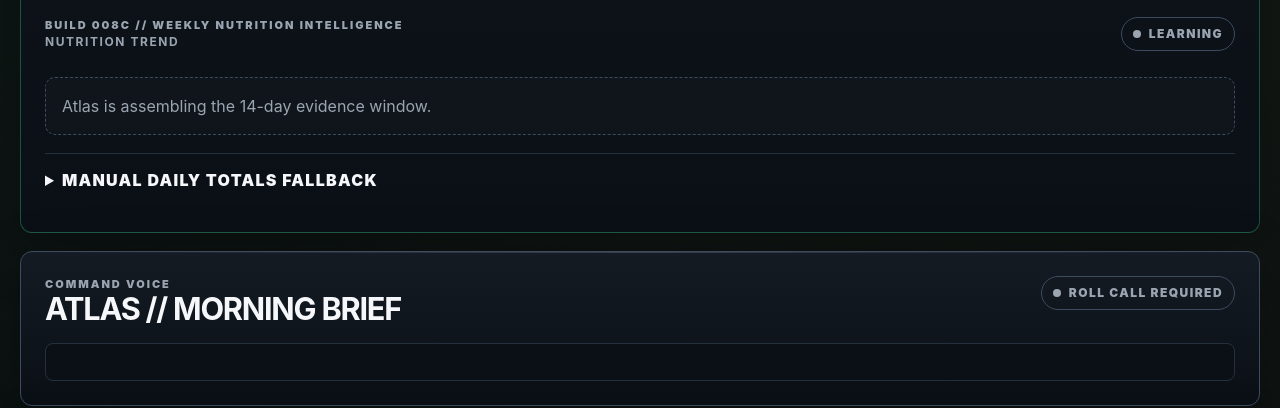
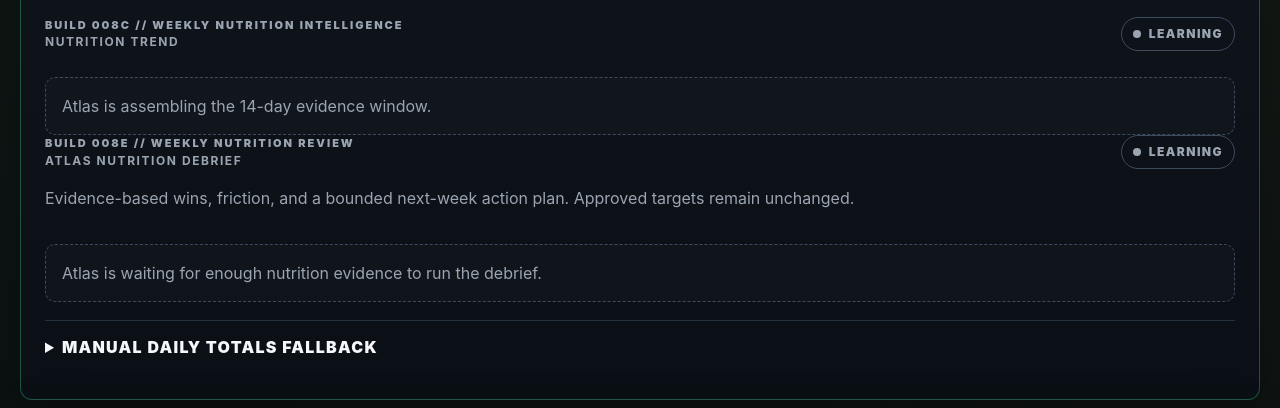
Before and after one commit to ekacker-bit/Coach-Dominion2, a website: page app.html in a window 1280 px wide. Shown: the part 1620-2028 px from the top of the page. Drawn offline with nearby package versions, Linux system fonts and the light colour scheme; no server answers.

Commit message:
Build 008E: update app.html

```diff
--- a/app.html
+++ b/app.html
@@ -158,6 +158,19 @@
             <span id="nutrition-intelligence-status" class="state-pill neutral">LEARNING</span>
           </div>
           <div id="nutrition-intelligence-output" class="performance-empty">Atlas is assembling the 14-day evidence window.</div>
+        </section>
+        <section class="nutrition-review-panel" aria-labelledby="nutrition-review-heading">
+          <div class="section-heading compact">
+            <div>
+              <div class="kicker">BUILD 008E // WEEKLY NUTRITION REVIEW</div>
+              <h3 id="nutrition-review-heading">Atlas Nutrition Debrief</h3>
+              <p class="muted">Evidence-based wins, friction, and a bounded next-week action plan. Approved targets remain unchanged.</p>
+            </div>
+            <span id="nutrition-review-status" class="state-pill neutral">LEARNING</span>
+          </div>
+          <div id="nutrition-review-output" class="performance-empty">Atlas is waiting for enough nutrition evidence to run the debrief.</div>
+          <div id="nutrition-review-history"></div>
+          <p id="nutrition-review-feedback" class="muted"></p>
         </section>
         <details class="nutrition-manual-entry">
           <summary>Manual daily totals fallback</summary>
@@ -724,6 +737,7 @@
 <script src="/assets/js/adaptive-fueling.js"></script>
 <script src="/assets/js/nutrition-intelligence.js"></script>
 <script src="/assets/js/nutrition-baseline.js"></script>
+<script src="/assets/js/nutrition-review.js"></script>
 <script src="/assets/js/app.js"></script>
 </body>
 </html>
```
